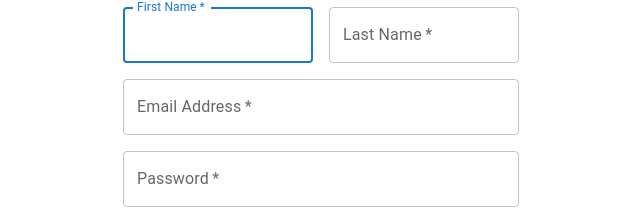
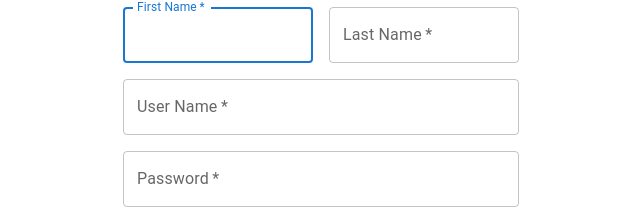
Before and after one commit to aayushkoirala/Ticket-Management-System, a React (Create React App) app in the folder frontend/: page /signup in a window 1280 px wide. Shown: the part 169-378 px from the top of the page, without its empty margins (319-959 px from the left). Built offline with nearby package versions, Linux system fonts and the light colour scheme.

Commit message:
changed name

```diff
--- a/frontend/src/components/auth/LogIn.js
+++ b/frontend/src/components/auth/LogIn.js
@@ -25,8 +25,6 @@ const theme = createTheme();
 
 export default function SignIn() {
     const navigate = useNavigate();
-
-
 
     const handleSubmit = (event) => {
         event.preventDefault();
--- a/frontend/src/components/auth/SignUp.js
+++ b/frontend/src/components/auth/SignUp.js
@@ -79,10 +79,10 @@ export default function SignUp() {
                                 <TextField
                                     required
                                     fullWidth
-                                    id="email"
-                                    label="Email Address"
-                                    name="email"
-                                    autoComplete="email"
+                                    id="username"
+                                    label="User Name"
+                                    name="username"
+                                    autoComplete="username"
                                 />
                             </Grid>
                             <Grid item xs={12}>
```
